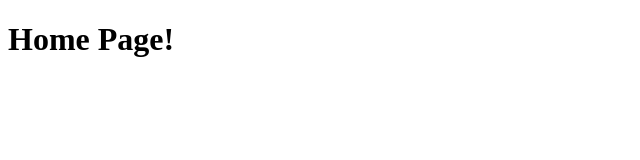
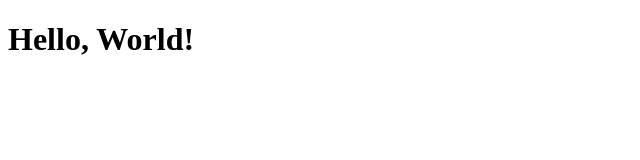
Before and after one commit to SlagterJ/feedingcasino, a React (Create React App) app in the folder client/: page / in a window 1280 px wide. Shown: the top 160 px of the page, without its empty margins (0-640 px from the left). Built offline with nearby package versions, Linux system fonts and the light colour scheme.

Commit message:
Added Box component

```diff
--- a/client/package.json
+++ b/client/package.json
@@ -15,6 +15,7 @@
     "@types/react-redux": "^7.1.19",
     "@types/react-router-dom": "^5.3.1",
     "autoprefixer": "^9",
+    "classnames": "^2.3.1",
     "postcss": "^7",
     "react": "^17.0.2",
     "react-dom": "^17.0.2",
--- /dev/null
+++ b/client/src/components/Box.tsx
@@ -0,0 +1,59 @@
+import { ElementType, FC } from "react";
+import DefaultProps from "../types/DefaultProps";
+import c from "classnames";
+
+export interface Props extends DefaultProps {
+  component?: ElementType; // Which component should be rendered, default: div
+  full?: boolean; // If the Box should be 100% width and height
+  noFlex?: boolean; // If the component should not render in display: flex
+  // If the component should not render default flex values
+  noDefaultFlex?: boolean;
+  center?: boolean; // If the component should center its children
+  children?: any | any[];
+}
+
+/**
+ * Basic component akin to a div in standard HTML
+ */
+const Box: FC<Props> = (props: Props) => {
+  const {
+    className,
+    component,
+    full,
+    noFlex,
+    noDefaultFlex,
+    center,
+    children,
+    ...rest
+  } = props;
+
+  // Convert the prop into an element
+  const Component = component!;
+
+  const cls = {
+    main: c("m-0 p-0", {
+      "w-full h-full": full,
+      flex: !noFlex,
+      ["flex-start justify-start justify-items-start content-start " +
+      "items-start flex-wrap"]: !noFlex && !noDefaultFlex,
+      ["flex-col justify-center justify-items-center content-center " +
+      "items-center flex-nowrap"]: !noFlex && center,
+    }),
+  };
+
+  return (
+    <Component className={cls.main} {...rest}>
+      {children}
+    </Component>
+  );
+};
+
+Box.defaultProps = {
+  component: "div",
+  full: false,
+  noFlex: false,
+  noDefaultFlex: false,
+  center: false,
+} as Props;
+
+export default Box;
--- a/client/src/pages/Home.tsx
+++ b/client/src/pages/Home.tsx
@@ -1,4 +1,5 @@
 import { Helmet } from "react-helmet-async";
+import Box from "../components/Box";
 
 const Home = () => {
   return (
@@ -6,9 +7,9 @@ const Home = () => {
       <Helmet>
         <title>Home | Feeding Casino</title>
       </Helmet>
-      <div>
-        <h1>Home Page!</h1>
-      </div>
+      <Box>
+        <h1>Hello, World!</h1>
+      </Box>
     </>
   );
 };
--- a/client/src/pages/NotFound.tsx
+++ b/client/src/pages/NotFound.tsx
@@ -1,4 +1,5 @@
 import { Helmet } from "react-helmet-async";
+import Box from "../components/Box";
 
 const NotFound = () => {
   return (
@@ -6,9 +7,9 @@ const NotFound = () => {
       <Helmet>
         <title>404 | Feeding Casino</title>
       </Helmet>
-      <div>
+      <Box>
         <h1>Page was not found</h1>
-      </div>
+      </Box>
     </>
   );
 };
--- /dev/null
+++ b/client/src/types/DefaultProps.d.ts
@@ -0,0 +1,6 @@
+interface DefaultProps {
+  className?: string;
+  [x: string]: any;
+}
+
+export default DefaultProps;
```
Also changed, not shown: 1 other file (tests, documents, lock files or other folders).
